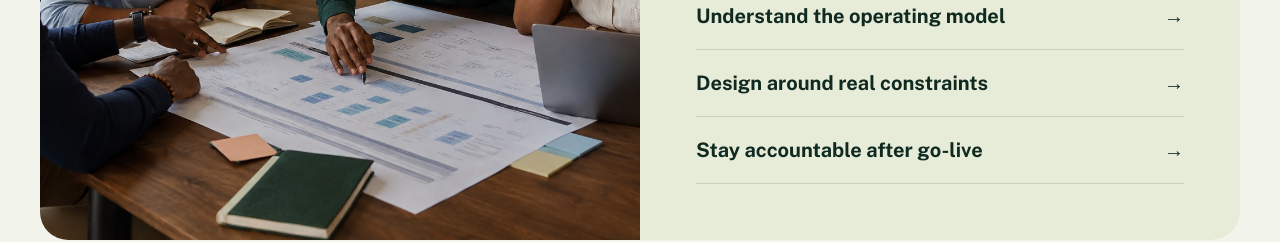
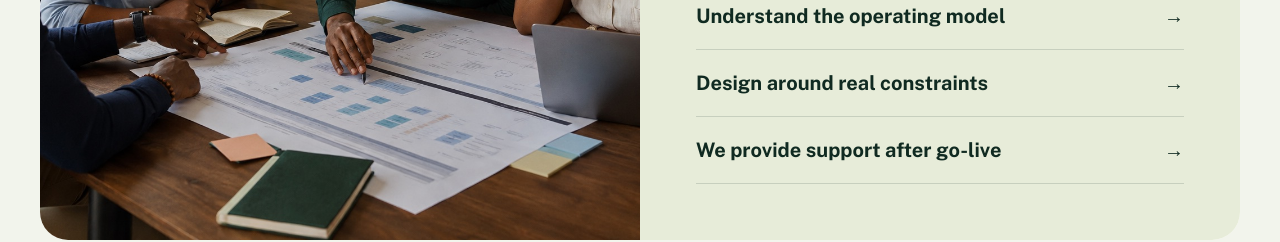
Before and after one commit to iDebugg/VonNewMan-Website, a Next.js app: page / in a window 1280 px wide. Shown: the part 1480-1722 px from the top of the page. Built offline with nearby package versions, Linux system fonts and the light colour scheme; no server answers.

Commit message:
Difference: 'We provide support after go-live' (client wording)
Co-Authored-By: Claude Fable 5.1 <noreply@anthropic.com>

```diff
--- a/components/sections/Difference.tsx
+++ b/components/sections/Difference.tsx
@@ -58,7 +58,7 @@ export function Difference() {
               <span aria-hidden="true">→</span>
             </li>
             <li className="flex items-center justify-between py-5">
-              <span>Stay accountable after go-live</span>
+              <span>We provide support after go-live</span>
               <span aria-hidden="true">→</span>
             </li>
           </ul>
```
